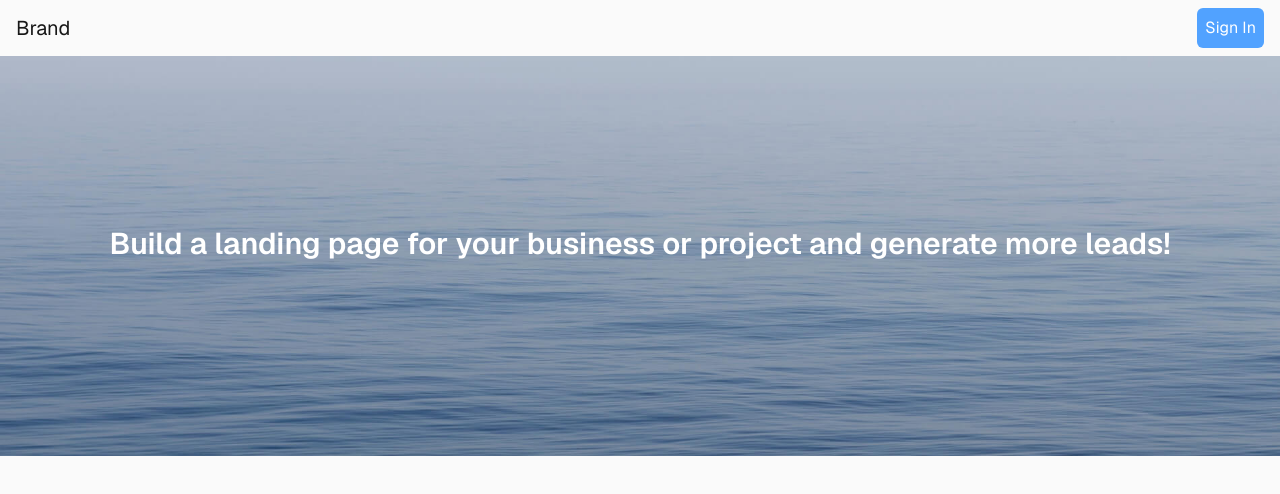
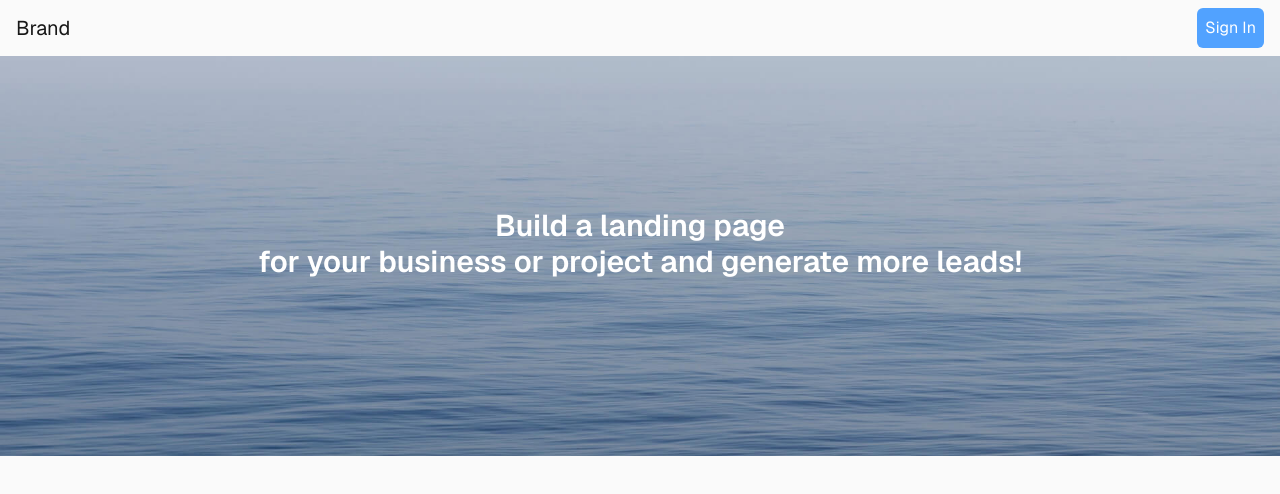
Before and after one commit to Jas-creator-31/bootstrap-studio-landing-page, a Next.js app: page / in a window 1280 px wide. Shown: the top 494 px of the page. Built offline with nearby package versions, Linux system fonts and the light colour scheme.

Commit message:
made text look more formated

```diff
--- a/src/app/components/Header.tsx
+++ b/src/app/components/Header.tsx
@@ -4,6 +4,7 @@ import Image from "next/image"
 import bgMainImg from "@/assets/bg-masthead.jpg"
 
 export default function Header() {
+  const mainTest = "Build a landing page\n for your business or project and generate more leads!"
   return (
         <header className={cn(
             'relative min-h-100 max-h-150 w-full',
@@ -20,7 +21,7 @@ export default function Header() {
               'flex flex-col justify-center items-center',
               '',
             'text-white text-3xl font-semibold')}>
-                <h1 className={cn('text-center')}>Build a landing page for your business or project and generate more leads!</h1>
+                <h1 className={cn('text-center whitespace-pre-line')}>{mainTest}</h1>
             </div>
 
             <div className={cn('')}>
```
